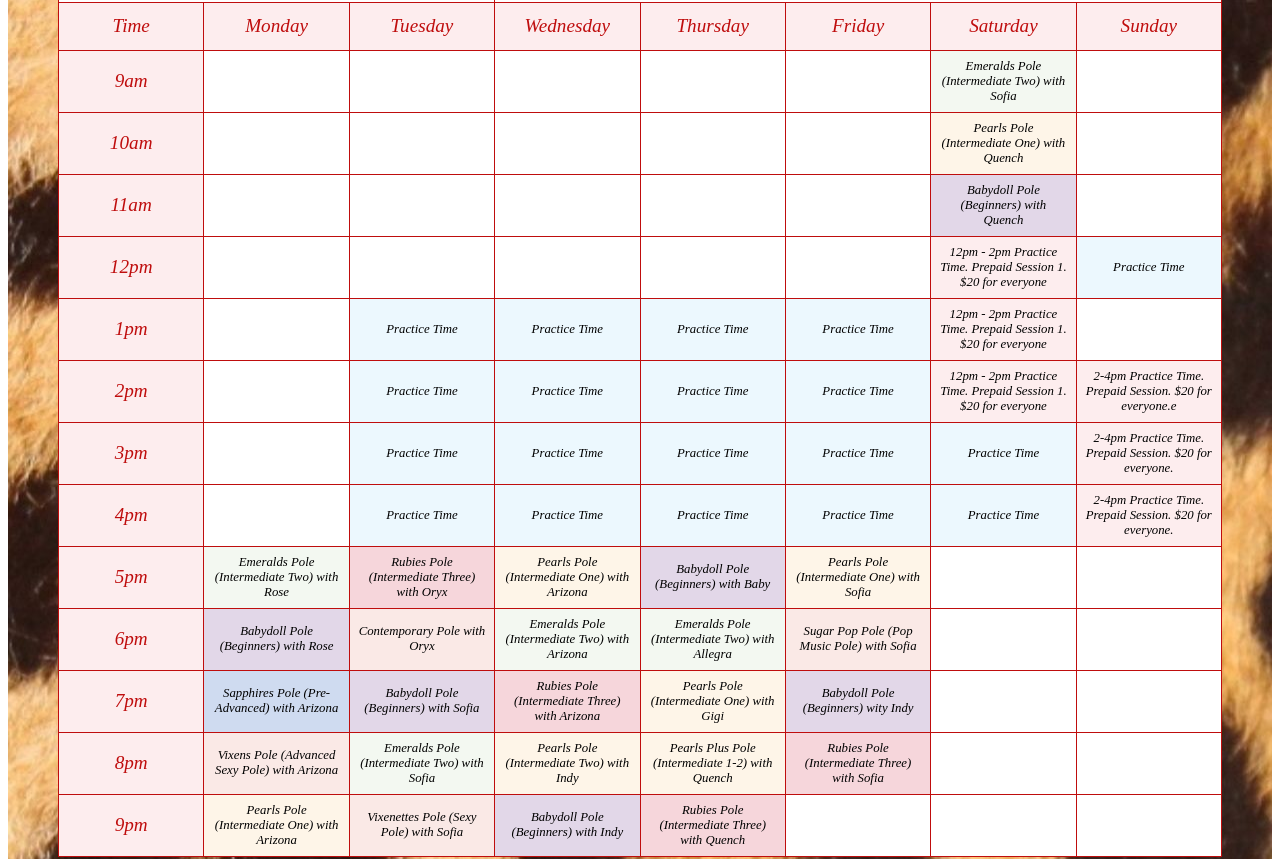
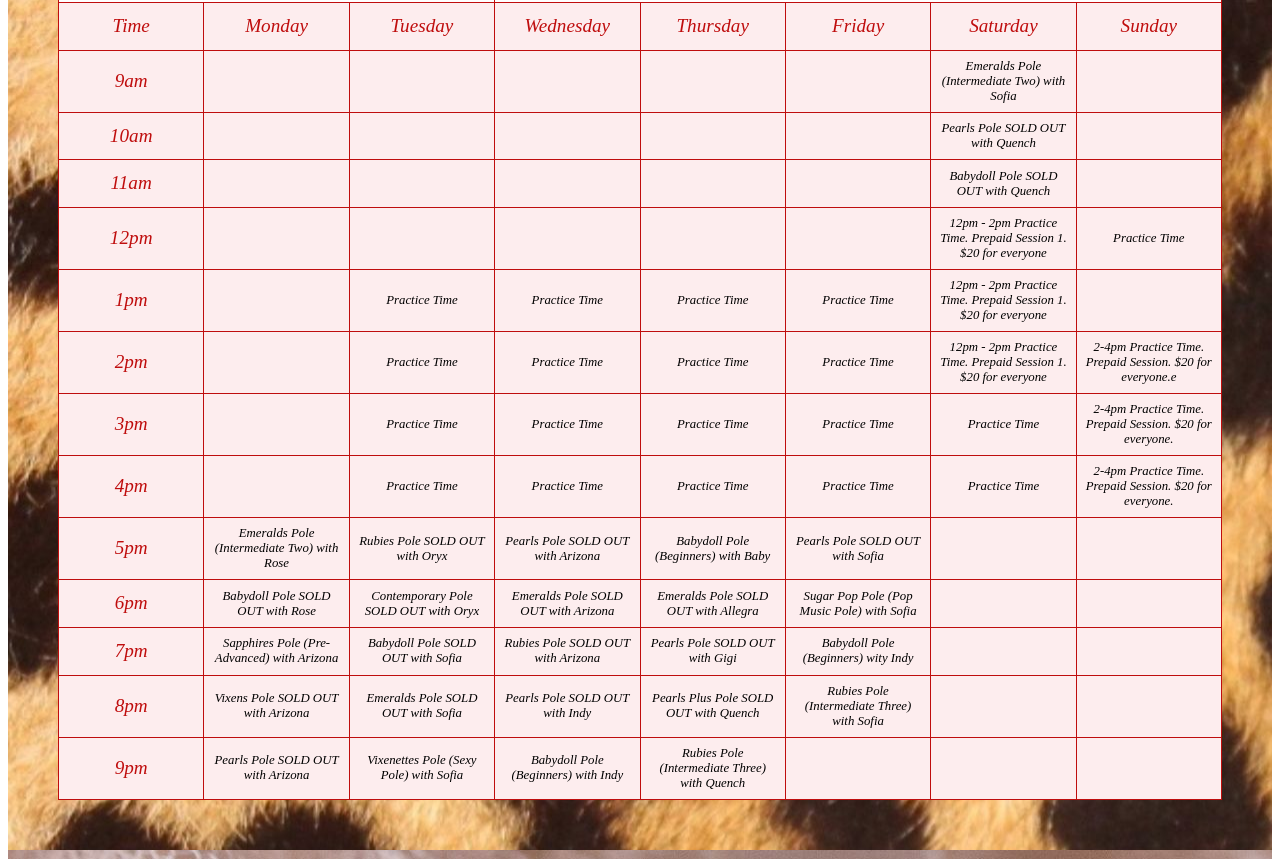
Before and after one commit to EvilJess/timetable, a plain HTML site: page index.html in a window 1280 px wide. Shown: the part 249-1108 px from the top of the page. Drawn offline with Linux system fonts and the light colour scheme.

Commit message:
Added colours for sold out classes

```diff
--- a/index.html
+++ b/index.html
@@ -15,7 +15,6 @@ th {
   letter-spacing: 0px;
 
 }
-
 
 table {
   font-family: baskerville-urw;
@@ -84,7 +83,7 @@ for (var i= x.length; i-->0;){
     if (x[i].innerHTML.indexOf('Sky Sirens')!= -1){
         x[i].style.background= '#ffffff';
     }
-    else if (x[i].innerHTML.indexOf('Insta')!= -1 || x[i].innerHTML.indexOf('gram')!= -1 || x[i].innerHTML.indexOf('Stretch')!= -1 || x[i].innerHTML.indexOf('Conditioning')!= -1 || x[i].innerHTML.indexOf('Handstand')!= -1){
+    else if (x[i].innerHTML.indexOf('Insta')!= -1 || x[i].innerHTML.indexOf('gram')!= -1 || x[i].innerHTML.indexOf('Sexy Flexy')!= -1 || x[i].innerHTML.indexOf('Booty-Camp')!= -1 || x[i].innerHTML.indexOf('Handstand')!= -1){
         x[i].style.background= '#fdf3cc';
     }
     else if (x[i].innerHTML.indexOf('Babydoll Fans')!= -1){
@@ -126,6 +125,9 @@ for (var i= x.length; i-->0;){
     else {
       x[i].style.background= '#ffffff';
     }
+
+    if (x[i].innerHTML.indexOf('SOLD OUT')!= -1){
+        x[i].style.color= '#888888';
   }
 }
   </script>
@@ -169,7 +171,7 @@ for (var i= x.length; i-->0;){
     <td> </td>
     <td> </td>
     <td> </td>
-    <td> Pearls Pole (Intermediate One) with Quench</td>
+    <td> Pearls Pole SOLD OUT with Quench</td>
     <td> </td>
   </tr>
    <tr>
@@ -179,7 +181,7 @@ for (var i= x.length; i-->0;){
     <td> </td>
     <td> </td>
     <td> </td>
-    <td> Babydoll Pole (Beginners) with Quench</td>
+    <td> Babydoll Pole SOLD OUT with Quench</td>
     <td> </td>
   </tr>
    <tr>
@@ -240,20 +242,20 @@ for (var i= x.length; i-->0;){
    <tr>
     <th> 5pm </th>
     <td> Emeralds Pole (Intermediate Two) with Rose</td>
-    <td> Rubies Pole (Intermediate Three) with Oryx</td>
-    <td> Pearls Pole (Intermediate One) with Arizona </td>
+    <td> Rubies Pole SOLD OUT with Oryx</td>
+    <td> Pearls Pole SOLD OUT with Arizona </td>
     <td> Babydoll Pole (Beginners) with Baby </td>
-    <td> Pearls Pole (Intermediate One) with Sofia </td>
+    <td> Pearls Pole SOLD OUT with Sofia </td>
     <td> </td>
     <td> </td>
   </tr>
 
    <tr>
     <th> 6pm </th>
-    <td> Babydoll Pole (Beginners) with Rose</td>
-    <td> Contemporary Pole with Oryx</td>
-    <td> Emeralds Pole (Intermediate Two) with Arizona </td>
-    <td> Emeralds Pole (Intermediate Two) with Allegra </td>
+    <td> Babydoll Pole SOLD OUT with Rose</td>
+    <td> Contemporary Pole SOLD OUT with Oryx</td>
+    <td> Emeralds Pole SOLD OUT with Arizona </td>
+    <td> Emeralds Pole SOLD OUT with Allegra </td>
     <td> Sugar Pop Pole (Pop Music Pole) with Sofia </td>
     <td> </td>
     <td> </td>
@@ -262,9 +264,9 @@ for (var i= x.length; i-->0;){
   <tr>
     <th> 7pm </th>
     <td> Sapphires Pole (Pre-Advanced) with Arizona </td>
-    <td> Babydoll Pole (Beginners) with Sofia </td>
-    <td> Rubies Pole (Intermediate Three) with Arizona </td>
-    <td> Pearls Pole (Intermediate One) with Gigi </td>
+    <td> Babydoll Pole SOLD OUT with Sofia </td>
+    <td> Rubies Pole SOLD OUT with Arizona </td>
+    <td> Pearls Pole SOLD OUT with Gigi </td>
     <td>  Babydoll Pole (Beginners) wity Indy</td>
     <td> </td>
     <td> </td>
@@ -272,10 +274,10 @@ for (var i= x.length; i-->0;){
 
    <tr>
     <th> 8pm </th>
-    <td> Vixens Pole (Advanced Sexy Pole) with Arizona </td>
-    <td> Emeralds Pole (Intermediate Two) with Sofia </td>
-    <td> Pearls Pole (Intermediate Two) with Indy </td>
-    <td> Pearls Plus Pole (Intermediate 1-2) with Quench </td>
+    <td> Vixens Pole SOLD OUT with Arizona </td>
+    <td> Emeralds Pole SOLD OUT with Sofia </td>
+    <td> Pearls Pole SOLD OUT with Indy </td>
+    <td> Pearls Plus Pole SOLD OUT with Quench </td>
     <td> Rubies Pole (Intermediate Three) with Sofia </td>
     <td> </td>
     <td> </td>
@@ -283,7 +285,7 @@ for (var i= x.length; i-->0;){
 
    <tr>
     <th> 9pm </th>
-    <td> Pearls Pole (Intermediate One) with Arizona </td>
+    <td> Pearls Pole SOLD OUT with Arizona </td>
     <td> Vixenettes Pole (Sexy Pole) with Sofia </td>
     <td> Babydoll Pole (Beginners) with Indy </td>
     <td> Rubies Pole (Intermediate Three) with Quench </td>
```
